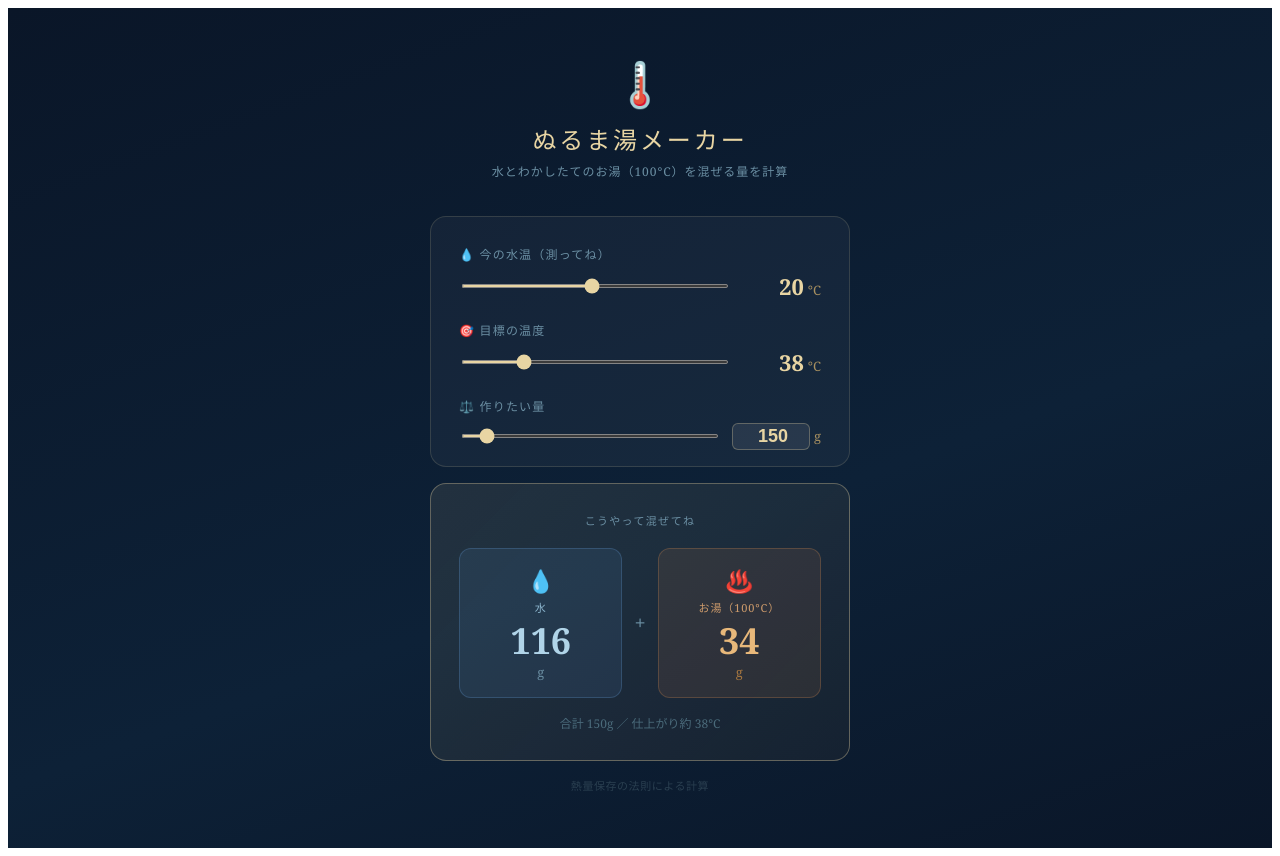
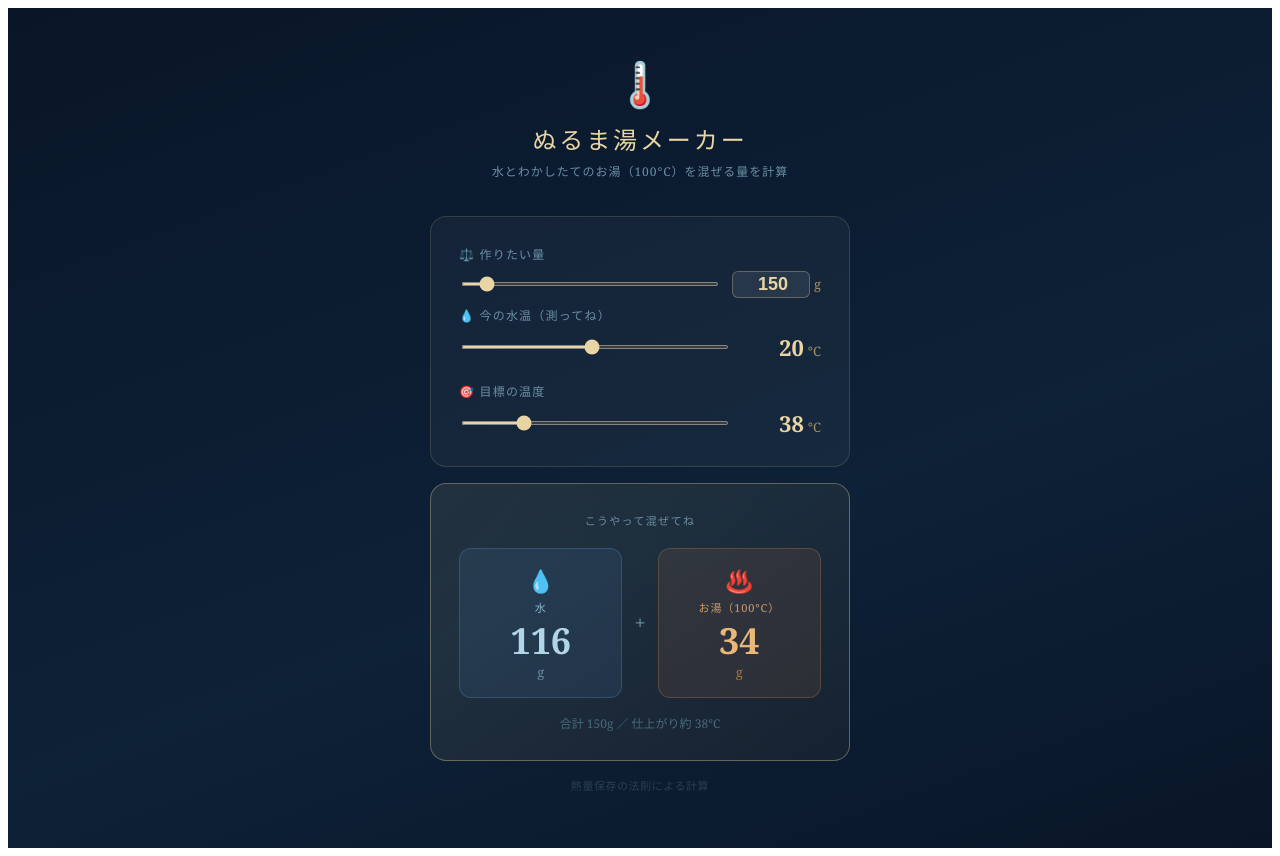
Before and after one commit to nori205/water-mixer-app, a React (Vite) app: page / in a window 1280 px wide. Built offline with nearby package versions, Linux system fonts and the light colour scheme.

Commit message:
Move total amount input to top

```diff
--- a/src/App.jsx
+++ b/src/App.jsx
@@ -139,6 +139,13 @@ export default function App() {
           padding: "28px 28px 8px",
           marginBottom: "16px",
         }}>
+          <TotalInput
+            label="⚖️ 作りたい量"
+            value={total}
+            onChange={setTotal}
+            min={1}
+            max={2000}
+          />
           <NumInput
             label="💧 今の水温（測ってね）"
             value={coldTemp}
@@ -154,13 +161,6 @@ export default function App() {
             unit="°C"
             min={coldTemp + 1}
             max={99}
-          />
-          <TotalInput
-            label="⚖️ 作りたい量"
-            value={total}
-            onChange={setTotal}
-            min={1}
-            max={2000}
           />
         </div>
 
```
